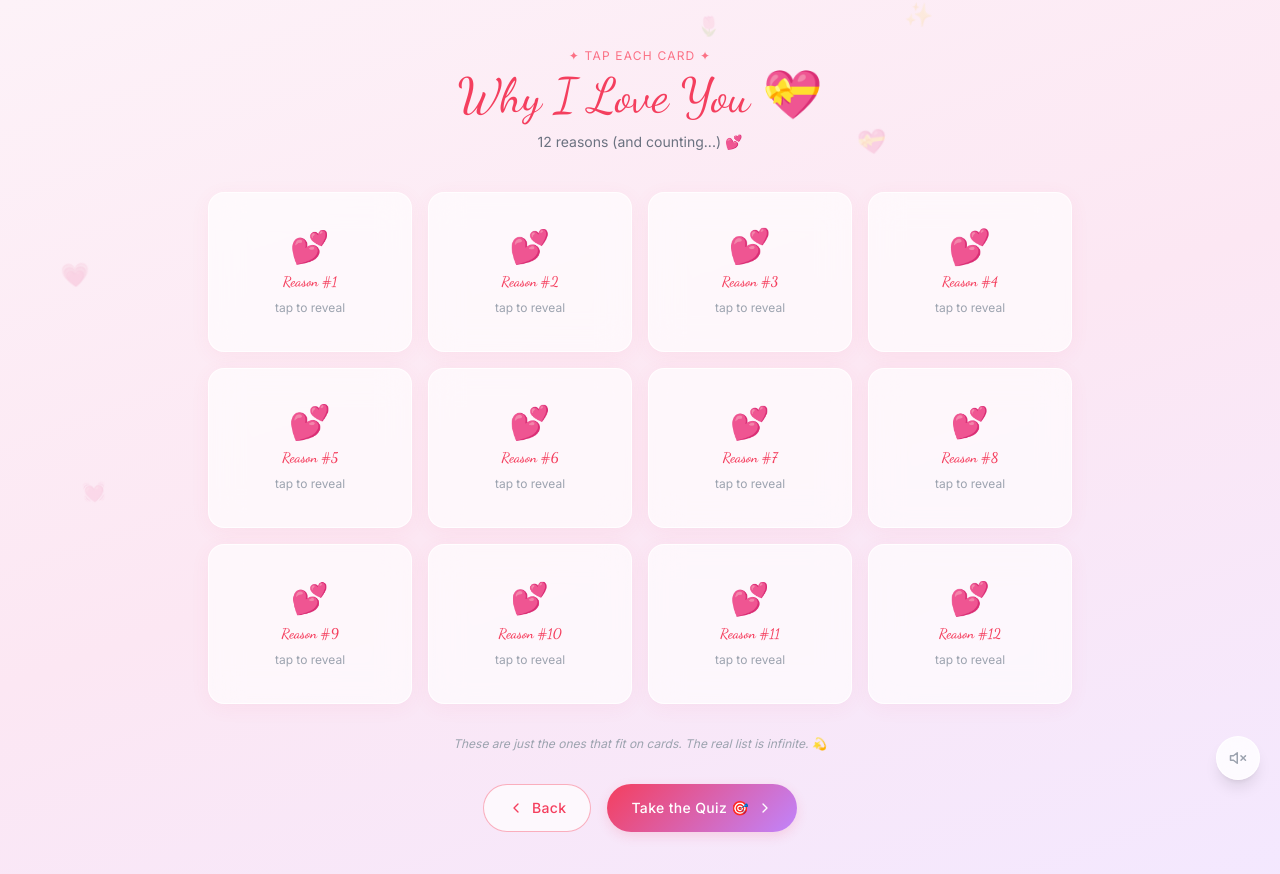
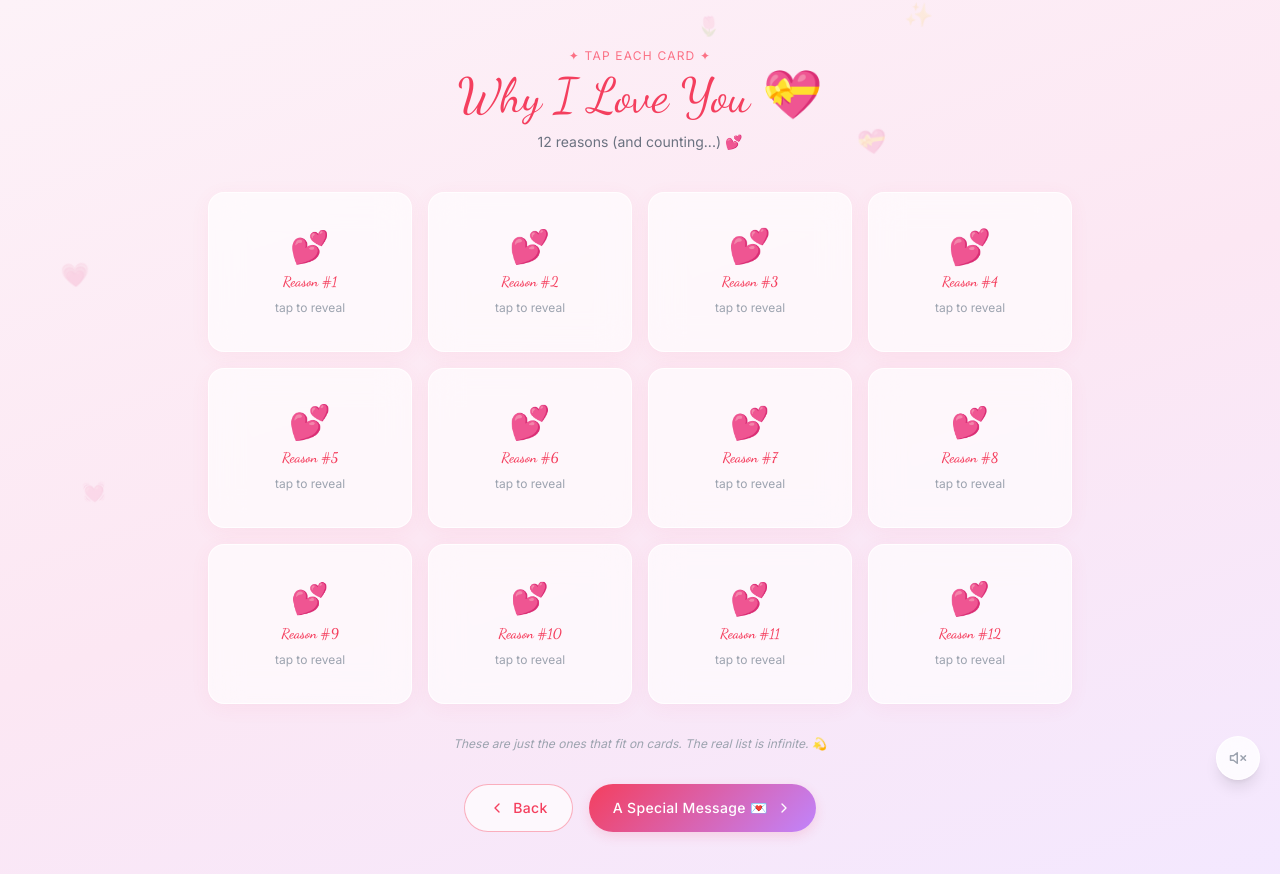
Before and after one commit to StarPijush/BUBAI, a React (Vite) app: page /reasons in a window 1280 px wide. Shown: the top 874 px of the page. Built offline with nearby package versions, Linux system fonts and the light colour scheme.

Commit message:
feat: skip Relationship Quiz page in navigation flow

```diff
--- a/src/pages/MusicVideoTribute.tsx
+++ b/src/pages/MusicVideoTribute.tsx
@@ -207,7 +207,7 @@ const MusicVideoTribute: React.FC = () => {
           transition={{ delay: 0.9 }}
         >
           <NavigationButtons
-            prevPath="/quiz"
+            prevPath="/reasons"
             nextPath="/final"
             nextLabel="The Grand Finale"
             nextEmoji="🎂"
--- a/src/pages/ReasonsILoveYou.tsx
+++ b/src/pages/ReasonsILoveYou.tsx
@@ -125,9 +125,9 @@ const ReasonsILoveYou: React.FC = () => {
         {/* Navigation */}
         <NavigationButtons
           prevPath="/cake"
-          nextPath="/quiz"
-          nextLabel="Take the Quiz"
-          nextEmoji="🎯"
+          nextPath="/tribute"
+          nextLabel="A Special Message"
+          nextEmoji="💌"
         />
       </div>
     </div>
```
